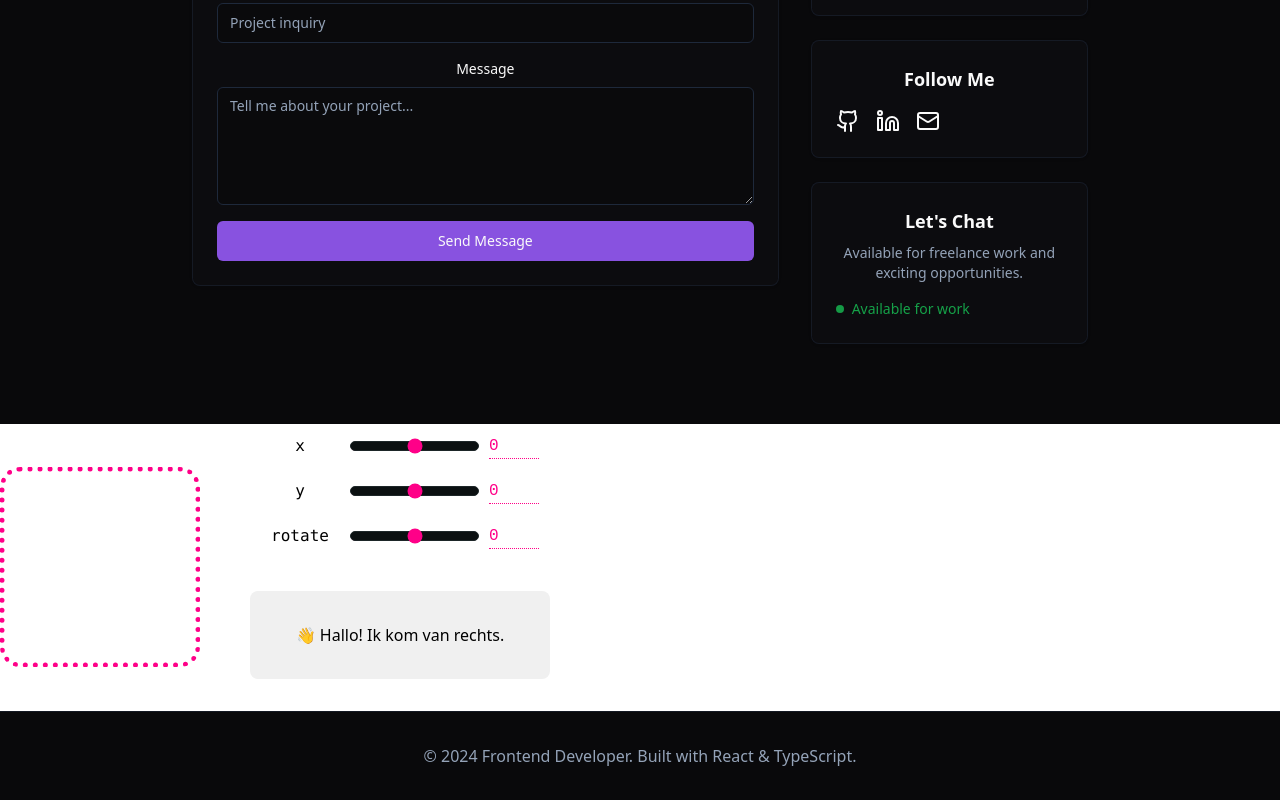
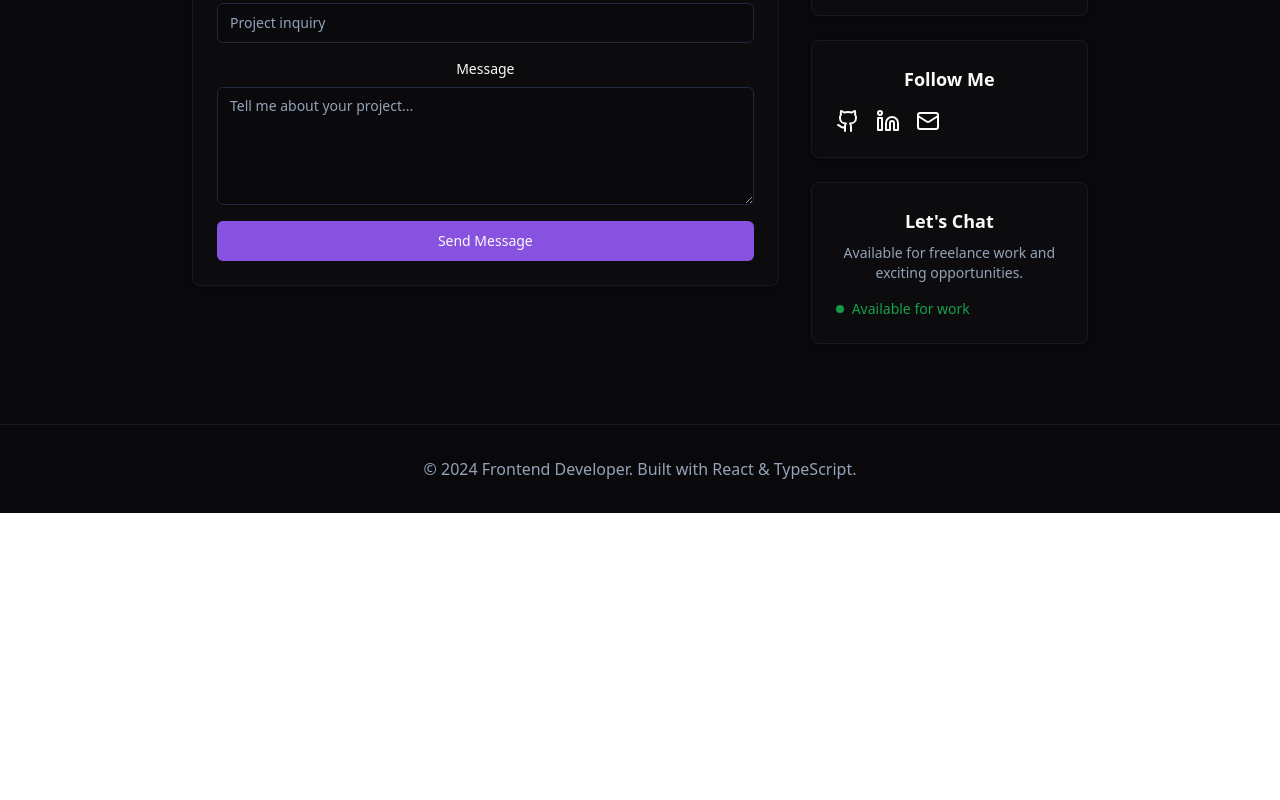
Before and after one commit to Juliasmitjes/juliasmitjes.github.io, a React (Vite) app: page / in a window 1280 px wide. Shown: the part 2952-3752 px from the top of the page. After the commit the page ends 3465 px from the top, so only its background shows below. Built offline with nearby package versions, Linux system fonts and the light colour scheme.

Commit message:
remove test

```diff
--- a/src/components/Test.tsx
+++ /dev/null
@@ -1,159 +0,0 @@
-"use client"
-
-import * as motion from "motion/react-client"
-import { useState } from "react"
-
-export default function Test() {
-    const [x, setX] = useState(0)
-    const [y, setY] = useState(0)
-    const [rotate, setRotate] = useState(0)
-
-    return (
-        <div id="example">
-            <div>
-                <motion.div
-                    className="box"
-                    animate={{ x, y, rotate }}
-                    transition={{ type: "spring" }}
-                />
-            </div>
-            <div className="inputs">
-                <Input value={x} set={setX}>
-                    x
-                </Input>
-                <Input value={y} set={setY}>
-                    y
-                </Input>
-                <Input value={rotate} set={setRotate} min={-180} max={180}>
-                    rotate
-                </Input>
-
-               <motion.div
-      initial={{ x: 200, opacity: 0 }}   // Startpositie: 200px naar rechts en onzichtbaar
-      animate={{ x: 0, opacity: 1 }}     // Eindpositie: op originele plek en zichtbaar
-      transition={{ duration: 1.0 }}     // Duur van de animatie
-      style={{
-        background: '#f0f0f0',
-        padding: '2rem',
-        borderRadius: '8px',
-        width: '300px',
-        margin: '2rem auto',
-      }}
-    >
-      👋 Hallo! Ik kom van rechts.
-    </motion.div>
-
-            </div>
-            <StyleSheet />
-        </div>
-    )
-}
-
-interface InputProps {
-    children: string
-    value: number
-    set: (newValue: number) => void
-    min?: number
-    max?: number
-}
-
-function Input({ value, children, set, min = -200, max = 200 }: InputProps) {
-    return (
-        <label>
-            <code>{children}</code>
-            <input
-                value={value}
-                type="range"
-                min={min}
-                max={max}
-                onChange={(e) => set(parseFloat(e.target.value))}
-            />
-            <input
-                type="number"
-                value={value}
-                min={min}
-                max={max}
-                onChange={(e) => set(parseFloat(e.target.value) || 0)}
-            />
-        </label>
-    )
-}
-
-/**
- * ==============   Styles   ================
- */
-
-function StyleSheet() {
-    return (
-        <style>{`
-            #example .box {
-                width: 200px;
-                height: 200px;
-                border-radius: 20px;
-                border: 5px dotted #ff0088;
-                pointer-events: none;
-            }
-
-            #example {
-                display: flex;
-                align-items: center;
-            }
-
-            #example input {
-                accent-color: #ff0088;
-                font-family: "Azeret Mono", monospace;
-            }
-
-            #example .inputs {
-                display: flex;
-                flex-direction: column;
-                padding-left: 50px;
-            }
-
-            #example label {
-                display: flex;
-                align-items: center;
-                margin: 10px 0;
-            }
-
-            #example label code {
-                width: 100px;
-            }
-
-            #example input[type="number"] {
-                border: 0;
-                border-bottom: 1px dotted #ff0088;
-                color: #ff0088;
-                margin-left: 10px;
-            }
-
-            #example input[type="number"]:focus {
-                outline: none;
-                border-bottom: 2px solid #ff0088;
-            }
-
-            #example input[type="number"]::-webkit-inner-spin-button {
-                -webkit-appearance: none;
-            }
-
-            input[type='range']::-webkit-slider-runnable-track {
-                height: 10px;
-                -webkit-appearance: none;
-                background: #0b1011;
-                border: 1px solid #1d2628;
-                border-radius: 10px;
-                margin-top: -1px;
-            }
-
-            input[type='range']::-webkit-slider-thumb {
-                -webkit-appearance: none;
-                height: 20px;
-                width: 20px;
-                border-radius: 50%;
-                background: #ff0088;
-                top: -4px;
-                position: relative;
-            }
-        `}</style>
-    )
-}
--- a/src/pages/App.tsx
+++ b/src/pages/App.tsx
@@ -4,7 +4,6 @@ import Hero from "../components/Hero";
 import Skills from "../components/Skills";
 import Projects from "../components/Projects";
 import Contact from "../components/Contact";
-import Test from '../components/Test';
 
 
 function App() {
@@ -29,9 +28,6 @@ function App() {
           <Contact />
         </section>
 
-        <section >
-          <Test />
-        </section>
       </main>
 
       <footer className="py-8 text-center text-muted-foreground border-t bg-background border-border/50">
```
